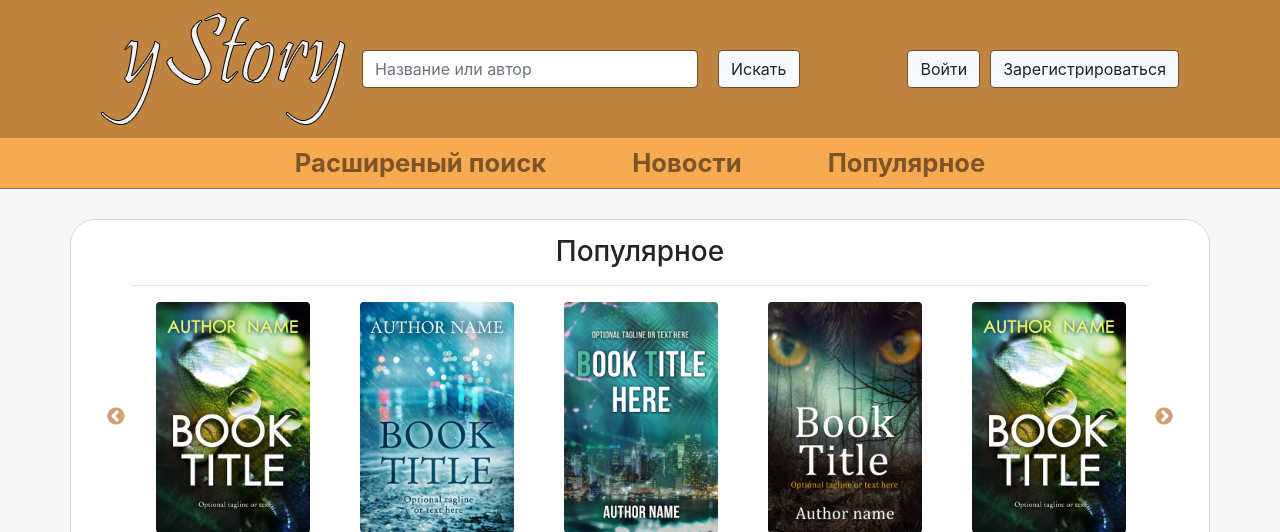
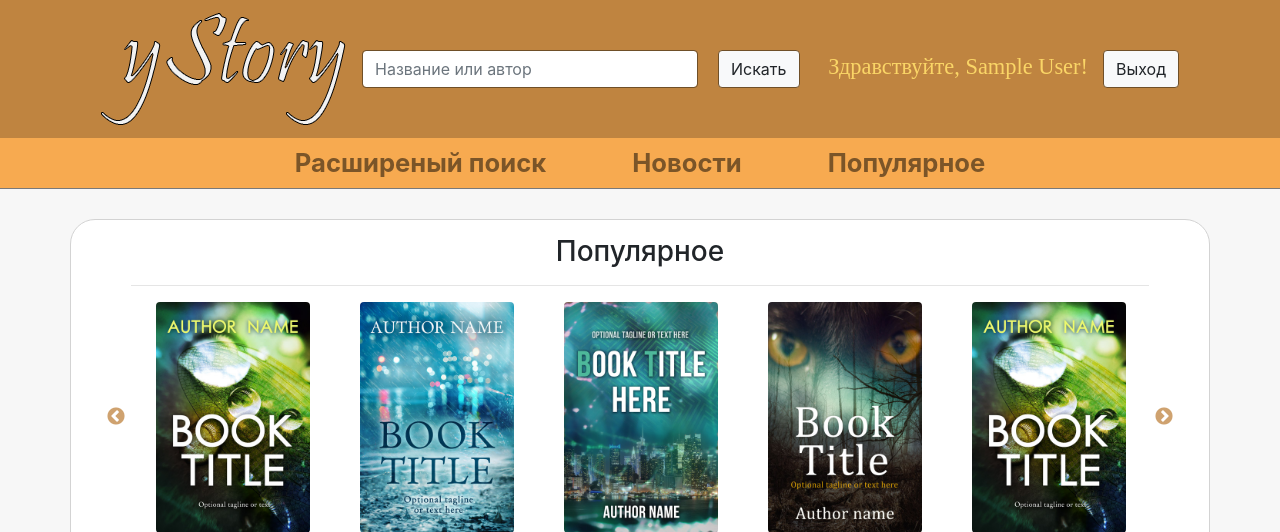
Before and after one commit to JustSliv/yStory, a PHP site: page /index.php in a window 1280 px wide. Shown: the top 532 px of the page. Run offline with PHP 8.4, Linux system fonts and the light colour scheme; the visitor is signed in with stand-in values (Sample User, id 1); some libraries are stand-ins or nearby versions.

Commit message:
Логин (+ сессия)

```diff
--- a/header.php
+++ b/header.php
@@ -1,8 +1,9 @@
 <?php
 	require_once "scripts/authenfication.php";
 	$loginIn = new User();
+	session_start();
 	$loginIn->login();
-	session_start();
+
 ?>
 
 <header>
@@ -24,16 +25,29 @@
 							<button type="button" class="btn btn-light" id="btn_search">Искать</button>
 						</form>
 					</ul>
-					<ul class="navbar-nav ml-auto">
+					<!-- Кнопки Вход/Регистрация OR Текущий пользователь/Выход -->
+					<?php
+					if (isset($_SESSION['username'])) {
+						echo '<ul class="navbar-nav ml-auto">
 						<li class="nav-ite mr-auto">
-							<button type="button" class="btn btn-light" id="btn_login" data-toggle="modal" data-target="#exampleModal">Войти</button>
+						<a href="user.php" id="helloLink">Здравствуйте, ' . $_SESSION['username'] . '!</a>
 						</li>
 						<li class="nav-item mr-auto">
-							<a href="registration.php"><button type="button" class="btn btn-light" id="btn_reg">Зарегистрироваться</button></a>
+						<a href="logout.php"><button type="button" class="btn btn-light" id="btn_reg">Выход</button></a>
 						</li>
-					</ul>
+						</ul>';
+					} else {
+						echo '<ul class="navbar-nav ml-auto">
+						<li class="nav-ite mr-auto">
+						<button type="button" class="btn btn-light" id="btn_login" data-toggle="modal" data-target="#exampleModal">Войти</button>
+						</li>
+						<li class="nav-item mr-auto">
+						<a href="registration.php"><button type="button" class="btn btn-light" id="btn_reg">Зарегистрироваться</button></a>
+						</li>
+						</ul>';
+					}
+					?>
 				</div>
-
 			</nav>
 		</div>
 	</div>
--- a/scripts/authenfication.php
+++ b/scripts/authenfication.php
@@ -50,7 +50,7 @@ class User
 			$pdo->setAttribute(PDO::ATTR_ERRMODE, PDO::ERRMODE_EXCEPTION);
 
 			//Поиск аккаунта в бд
-			$sql = $pdo->prepare('SELECT `login`, `pass` FROM `User` WHERE `login`=:log AND `pass`=:pass');
+			$sql = $pdo->prepare('SELECT `login`, `pass`, `name` FROM `User` WHERE `login`=:log AND `pass`=:pass');
 			$sql->execute(array(':log' => $_POST['login'], ':pass' => $_POST['pass']));
 			$result = $sql->fetch(PDO::FETCH_ASSOC);
 
@@ -58,7 +58,7 @@ class User
 				return $failMsg = "Введен неправильный логин или пароль";
 			} else {
 				$_SESSION['currentUser'] = $result['login'];
-				echo "abc";
+				$_SESSION['username'] = $result['name'];
 			}
 		}
 	}
--- a/styles/styles.css
+++ b/styles/styles.css
@@ -22,7 +22,7 @@ html, body {
 	flex: 0 0 auto;
 }
 
-/*** MAIN CINTANT ***/
+/*** MAIN CONTANT ***/
 
 .main-info {
 	height: 100%;
@@ -43,6 +43,13 @@ html, body {
 .news_header {
 	margin-top: 45px;
 	margin-bottom: 50px;
+}
+
+#helloLink {
+    margin-right: 15px;
+    color: #fad566;
+    font-size: 1.4em;
+    font-family: Times New Roman;
 }
 /*** FOOTER ***/
 
```
